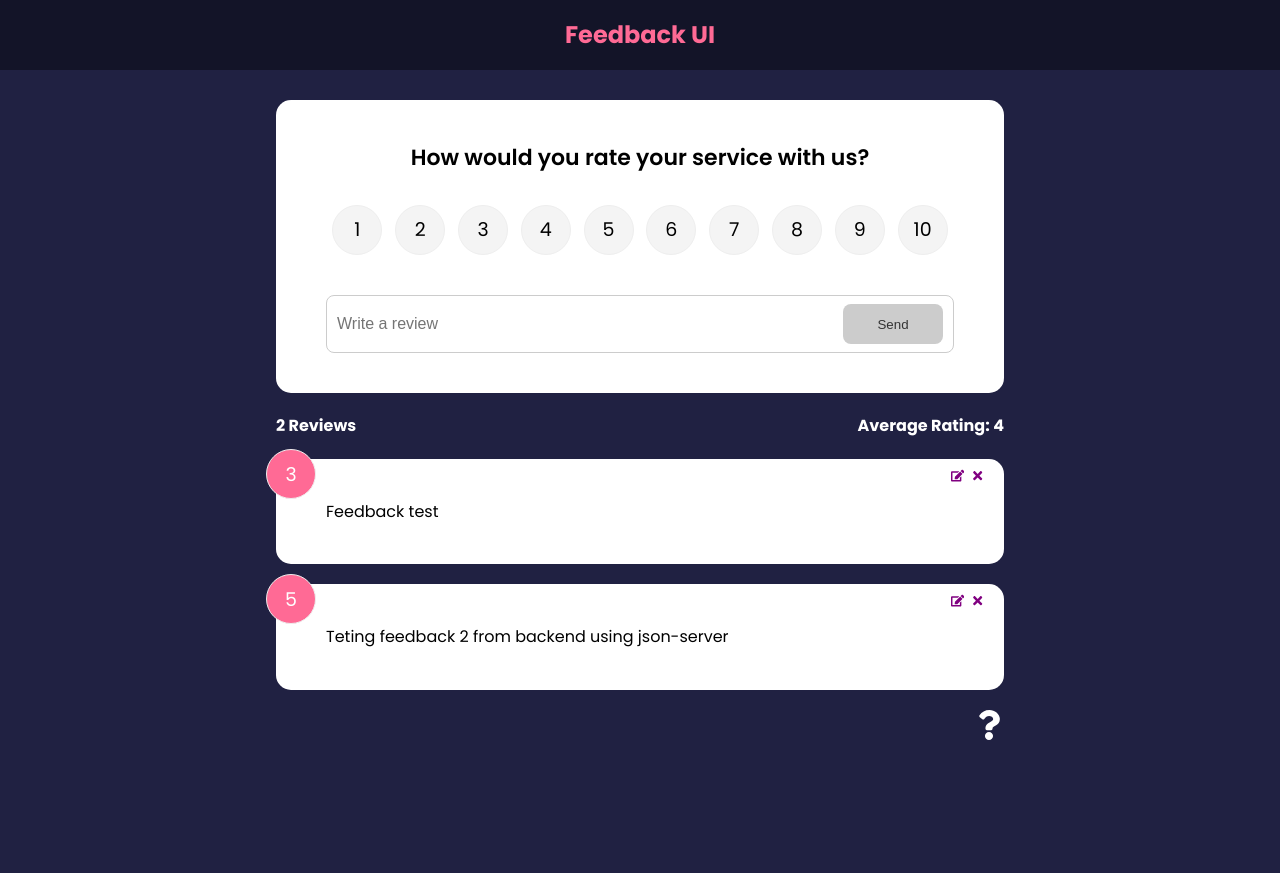
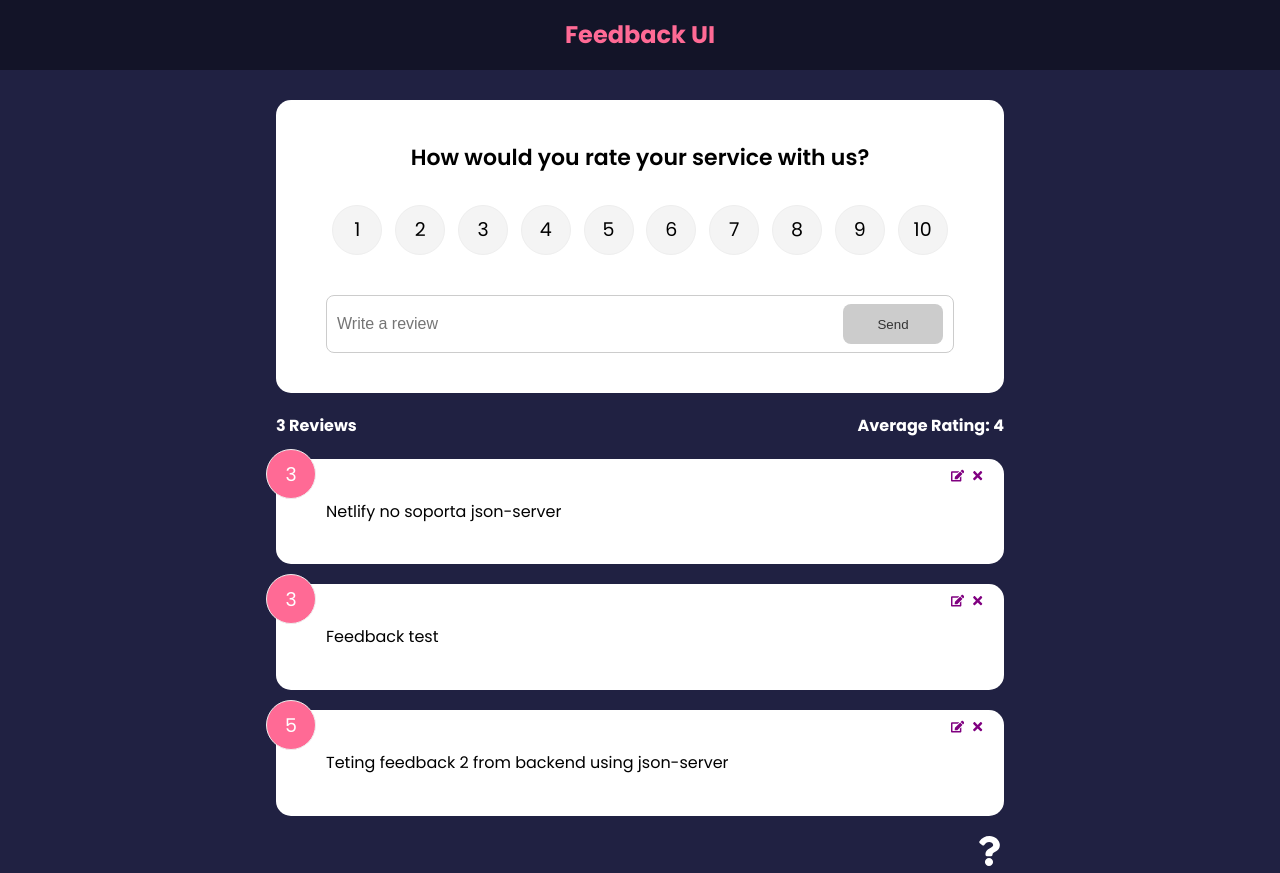
Before and after one commit to wichofly/feedback-app, a React (Create React App) app: page / in a window 1280 px wide. Before the commit the page ends 800 px from the top, so only its background shows below. Built offline with nearby package versions, Linux system fonts and the light colour scheme; data requests are answered from the project's data file.

Commit message:
comments

```diff
--- a/db.json
+++ b/db.json
@@ -9,6 +9,11 @@
       "text": "Feedback test",
       "rating": 3,
       "id": 3
+    },
+    {
+      "text": "Netlify no soporta json-server",
+      "rating": 3,
+      "id": 4
     }
   ]
 }
--- a/src/components/Header.jsx
+++ b/src/components/Header.jsx
@@ -14,6 +14,7 @@ function Header({ text, bgColor, textColor }) {
   );
 }
 
+// So now, if nothing is explicitly passed into the header, if no text are B color is passed in, then it's going to use these default props.
 Header.defaultProps = {
   text: 'Feedback UI',
   bgColor: 'rgba(0,0,0,0.4)',
```
Also changed, not shown: src/index.js (+4 -4 lines).
